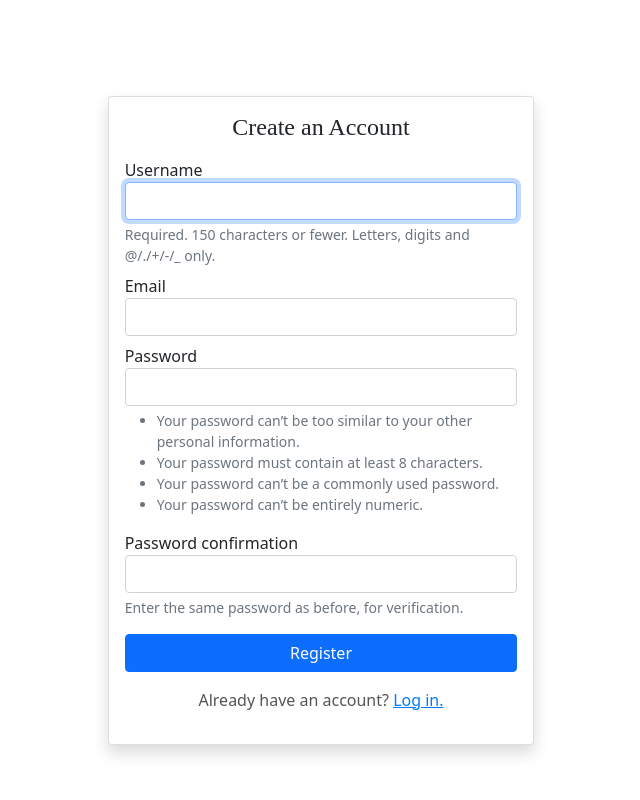
After one commit to cn108/academic_dashboard, a Django app: page /register/ in a window 1280 px wide. The commit adds this page. Shown: the whole page, without its empty margins (319-959 px from the left). Run offline with Django 5.2, Linux system fonts and the light colour scheme.

Commit message:
Add login, logout and registration so protected pages are reachable
Wires the existing login template to Django's auth views, adds a
registration form that signs the new user in, and configures the auth
redirect settings. Also drops an unused requests import in this file.

🤖 Generated with Codebuff
Co-Authored-By: Codebuff <noreply@codebuff.com>

```diff
--- a/academic_dashboard/settings.py
+++ b/academic_dashboard/settings.py
@@ -106,6 +106,11 @@ AUTH_PASSWORD_VALIDATORS = [
     },
 ]
 
+# Authentication redirects
+LOGIN_URL = 'login'
+LOGIN_REDIRECT_URL = 'home'
+LOGOUT_REDIRECT_URL = 'login'
+
 
 # Internationalization
 # https://docs.djangoproject.com/en/5.0/topics/i18n/
--- a/core/forms.py
+++ b/core/forms.py
@@ -1,4 +1,6 @@
 from django import forms
+from django.contrib.auth.forms import UserCreationForm
+from django.contrib.auth.models import User
 from .models import StudyGroup, Subject, Assignment
 
 class StudyGroupForm(forms.ModelForm):
@@ -15,3 +17,16 @@ class AssignmentForm(forms.ModelForm):
     class Meta:
         model = Assignment
         fields = ['title', 'due_date', 'status']
+
+
+class RegisterForm(UserCreationForm):
+    email = forms.EmailField(required=False)
+
+    class Meta(UserCreationForm.Meta):
+        model = User
+        fields = ['username', 'email']
+
+    def __init__(self, *args, **kwargs):
+        super().__init__(*args, **kwargs)
+        for field in self.fields.values():
+            field.widget.attrs.setdefault('class', 'form-control')
--- a/core/templates/core/home.html
+++ b/core/templates/core/home.html
@@ -28,6 +28,12 @@
                     </li>
                     <li class="nav-item">
                         <a class="nav-link" href="{% url 'study_groups' %}">Study Groups</a>
+                    </li>
+                    <li class="nav-item">
+                        <form method="post" action="{% url 'logout' %}" class="d-inline">
+                            {% csrf_token %}
+                            <button type="submit" class="nav-link btn btn-link">Logout</button>
+                        </form>
                     </li>
                 </ul>
             </nav>
--- a/core/templates/core/login.html
+++ b/core/templates/core/login.html
@@ -26,8 +26,14 @@
             </div>
             {% endfor %}
             {% endif %}
+            {% if form.errors %}
+            <div class="alert alert-danger mt-4" role="alert">
+                Your username and password didn't match. Please try again.
+            </div>
+            {% endif %}
             <form action="" method="post">
                 {% csrf_token %}
+                <input type="hidden" name="next" value="{{ next }}">
                 <h4 class="text-center" style="font-family: 'Times New Roman', Times, serif;">  Login </h4>
                 <div class="form-group">
                     <input type="text" class="form-control" name="username" placeholder="Username" required
--- /dev/null
+++ b/core/templates/core/register.html
@@ -0,0 +1,49 @@
+{% load static %}
+<!DOCTYPE html>
+<html lang="en">
+
+<head>
+    <meta charset="utf-8">
+    <meta name="viewport" content="width=device-width, initial-scale=1">
+    <link href="https://cdn.jsdelivr.net/npm/bootstrap@5.0.2/dist/css/bootstrap.min.css" rel="stylesheet"
+        integrity="sha384-EVSTQN3/azprG1Anm3QDgpJLIm9Nao0Yz1ztcQTwFspd3yD65VohhpuuCOmLASjC" crossorigin="anonymous">
+    <title>Create an Account</title>
+</head>
+
+<body>
+    <br>
+    <br>
+    <br>
+
+    <div class="container mt-4 bg-white col-md-4 card shadow p-3">
+        <h4 class="text-center" style="font-family: 'Times New Roman', Times, serif;">Create an Account</h4>
+        <form method="post">
+            {% csrf_token %}
+            {% if form.non_field_errors %}
+            <div class="alert alert-danger mt-3" role="alert">
+                {% for error in form.non_field_errors %}{{ error }}{% endfor %}
+            </div>
+            {% endif %}
+            {% for field in form %}
+            <div class="form-group mt-2">
+                <label for="{{ field.id_for_label }}">{{ field.label }}</label>
+                {{ field }}
+                {% if field.help_text %}
+                <div class="form-text">{{ field.help_text|safe }}</div>
+                {% endif %}
+                {% for error in field.errors %}
+                <div class="text-danger small">{{ error }}</div>
+                {% endfor %}
+            </div>
+            {% endfor %}
+            <div class="form-group mt-3">
+                <button type="submit" class="btn btn-primary w-100">Register</button>
+            </div>
+        </form>
+        <p class="text-center mt-3" style="color: #555;">
+            Already have an account? <a href="{% url 'login' %}" style="color: #007bff;">Log in.</a>
+        </p>
+    </div>
+</body>
+
+</html>
--- a/core/urls.py
+++ b/core/urls.py
@@ -1,5 +1,6 @@
 # urls.py
 from django.urls import path, include
+from django.contrib.auth import views as auth_views
 from rest_framework.routers import DefaultRouter
 from .views import StudyGroupViewSet
 from . import views
@@ -11,6 +12,9 @@ router.register(r'study-groups', StudyGroupViewSet)
 
 urlpatterns = [
     path('', views.home, name='home'),
+    path('login/', auth_views.LoginView.as_view(template_name='core/login.html'), name='login'),
+    path('logout/', auth_views.LogoutView.as_view(), name='logout'),
+    path('register/', views.register, name='register'),
     path('api/', include(router.urls)),
     path('api-auth/', include('rest_framework.urls')),
     path('api/token/', TokenObtainPairView.as_view(), name='token_obtain_pair'),
--- a/core/views.py
+++ b/core/views.py
@@ -1,8 +1,9 @@
 from django.shortcuts import render, get_object_or_404, redirect
 from django.views.decorators.csrf import csrf_exempt
+from django.contrib.auth import login as auth_login
 from django.contrib.auth.decorators import login_required
 from django.http import JsonResponse
-from .forms import StudyGroupForm, GradeForm, AssignmentForm
+from .forms import StudyGroupForm, GradeForm, AssignmentForm, RegisterForm
 import logging
 from django.utils import timezone
 from rest_framework import viewsets
@@ -10,9 +11,22 @@ from .serializers import StudyGroupSerializer
 from rest_framework.permissions import IsAuthenticated
 from .models import StudyGroup, Subject, Assignment, Schedule
 from django.db.models import Sum
-import requests, json
+import json
 
 logger = logging.getLogger(__name__)
+
+def register(request):
+    if request.user.is_authenticated:
+        return redirect('home')
+    if request.method == 'POST':
+        form = RegisterForm(request.POST)
+        if form.is_valid():
+            user = form.save()
+            auth_login(request, user)
+            return redirect('home')
+    else:
+        form = RegisterForm()
+    return render(request, 'core/register.html', {'form': form})
 
 @login_required
 def home(request):
```
